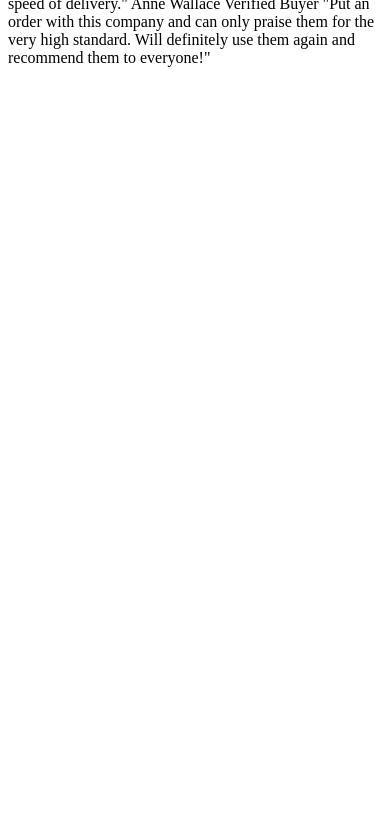
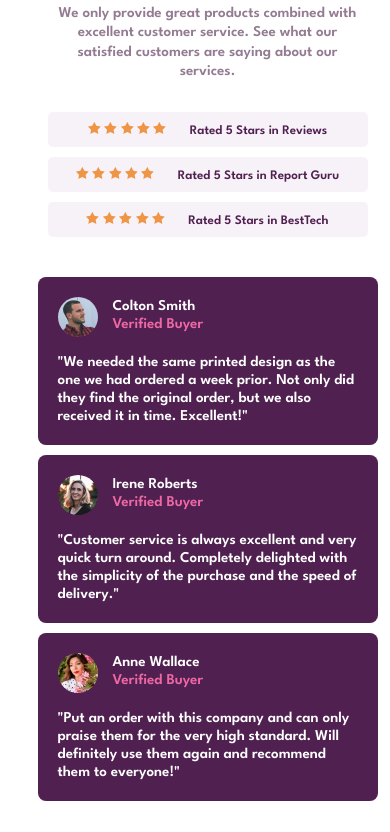
Before and after one commit to OpeyemiBanky/Social-proof-section-2, a plain HTML site: page index.html in a window 390 px wide. Shown: the part 211-1043 px from the top of the page. Before the commit the page ends 844 px from the top, so only its background shows below. Drawn offline with Linux system fonts and the light colour scheme.

Commit message:
Completed Project

```diff
--- a/index.html
+++ b/index.html
@@ -3,33 +3,87 @@
   <head>
     <meta charset="UTF-8" />
     <meta name="viewport" content="width=device-width, initial-scale=1.0" />
+    <!-- Link to the website's favicon -->
     <link rel="icon" type="image/png" sizes="32x32" href="./images/favicon-32x32.png"/>
     <title>Social_proof_section</title>
+    <!-- Link to external CSS -->
+    <link rel="stylesheet" href="style.css">
   </head>
-  <body></body>
-</html>
+  <body>
+    <!-- <img src="/images/bg-pattern-top-desktop.svg" alt=""> -->
 
-10,000+ of our users love our products.
+     <!-- Container for the main content -->
+    <div class="container">
+      <!-- First section within the main container -->
+      <div class="container1">
+        <!-- Left side of the first section -->
+        <div class="left">
+          <h2><b>10,000+ of our <br>users love our <br>products.</b></h2>
+          <p>We only provide great products combined with excellent customer service.
+            See what our satisfied customers are saying about our services.</p>
+        </div>
+        <!-- Right side of the first section -->
+        <div class="right">
+          <div class="s1">
+            <img src="/images/icon-star.svg" alt="" width="13px">
+            <img src="/images/icon-star.svg" alt="" width="13px">
+            <img src="/images/icon-star.svg" alt="" width="13px">
+            <img src="/images/icon-star.svg" alt="" width="13px">
+            <img src="/images/icon-star.svg" alt="" width="13px" style="margin-right: 20px;">
+            <b>Rated 5 Stars in Reviews</b>
+          </div>
+          <div class="s2">
+            <img src="/images/icon-star.svg" alt="" width="13px">
+            <img src="/images/icon-star.svg" alt="" width="13px">
+            <img src="/images/icon-star.svg" alt="" width="13px">
+            <img src="/images/icon-star.svg" alt="" width="13px">
+            <img src="/images/icon-star.svg" alt="" width="13px" style="margin-right: 20px;">
+            <b>Rated 5 Stars in Report Guru</b>
+          </div>
+          <div class="s3">
+            <img src="/images/icon-star.svg" alt="" width="13px">
+            <img src="/images/icon-star.svg" alt="" width="13px">
+            <img src="/images/icon-star.svg" alt="" width="13px">
+            <img src="/images/icon-star.svg" alt="" width="13px">
+            <img src="/images/icon-star.svg" alt="" width="13px" style="margin-right: 20px;">
+            <b>Rated 5 Stars in BestTech</b>
+          </div>
+        </div>
+      </div>
 
-We only provide great products combined with excellent customer service.
-See what our satisfied customers are saying about our services.
+      <!-- Second section within the main container -->
 
-Rated 5 Stars in Reviews
-Rated 5 Stars in Report Guru
-Rated 5 Stars in BestTech
-
-Colton Smith
+      <!-- Container for customer reviews -->
+      <div class="container2">
+        <div class="box1">
+          <div class="b">
+            <img src="/images/image-colton.jpg" alt="">
+            <span style="color: hsl(0, 0%, 100%);">Colton Smith</span> <br>
             Verified Buyer
+          </div>
           "We needed the same printed design as the one we had ordered a week prior.
           Not only did they find the original order, but we also received it in time.
           Excellent!"
-
-Irene Roberts
+        </div>
+        <div class="box2">
+          <div class="b">
+            <img src="/images/image-irene.jpg" alt="">
+            <span style="color: hsl(0, 0%, 100%);">Irene Roberts</span> <br>
             Verified Buyer
+          </div>
           "Customer service is always excellent and very quick turn around. Completely
           delighted with the simplicity of the purchase and the speed of delivery."
-
-Anne Wallace
+        </div>
+        <div class="box3">
+          <div class="b">
+            <img src="/images/image-anne.jpg" alt="">
+            <span style="color: hsl(0, 0%, 100%);">Anne Wallace</span> <br>
             Verified Buyer
+          </div>
           "Put an order with this company and can only praise them for the very high
           standard. Will definitely use them again and recommend them to everyone!"
+        </div>
+      </div>
+    </div>
+  </body>
+</html>
--- /dev/null
+++ b/style.css
@@ -0,0 +1,192 @@
+/* Importing the 'League Spartan' font from Google Fonts */
+@import url('https://fonts.googleapis.com/css2?family=League+Spartan:wght@600&display=swap');
+
+/* Setting the font family for the entire page */
+body{
+    font-family: 'League Spartan', sans-serif;
+
+}
+
+/* Styling the main container */
+.container{
+    width: auto;
+    height: fit-content;
+    margin: 50px;
+    padding: 12px;
+}
+
+/* Styling the first section within the main container */
+.container1{
+    display: flex;
+    flex-direction: row;
+    height: 320px;
+    width: 800px;
+}
+
+/* Styling the left side of the first section */
+.left{
+    width: 400px;
+}
+h2{
+    font-weight: 800;
+    font-size: 48px;
+    color: hsl(300, 43%, 22%);
+}
+p{
+    color: hsl(303, 10%, 53%);
+    font-size: 15px;
+    line-height: 1.3;
+    margin-top: -10px;
+}
+
+/* Styling the right side of the first section */
+.right{
+    margin-top: 50px;
+    margin-left:50px;
+}
+
+/* Styling for star rating subsections */
+
+.s1{
+    background-color: hsl(300, 24%, 96%);
+    color: hsl(300, 43%, 22%);
+    width: 300px;
+    border-radius: 5px;
+    padding: 10px;
+    font-size: small;
+    font-weight: 600;
+}
+.s2{
+    background-color: hsl(300, 24%, 96%);
+    color: hsl(300, 43%, 22%);
+    width: 300px;
+    border-radius: 5px;
+    padding: 10px;
+    font-size: small;
+    font-weight: 600;
+    margin: 10px;
+    margin-left: 30px;
+}
+.s3{
+    background-color: hsl(300, 24%, 96%);
+    color: hsl(300, 43%, 22%);
+    width: 300px;
+    border-radius: 5px;
+    padding: 10px;
+    font-size: small;
+    font-weight: 600;
+    margin-left: 60px;
+}
+
+/* Styling the second section within the main container */
+.container2{
+    display: flex;
+    flex-direction: row;
+    width: 1000px;
+}
+.container2 div{
+    line-height: 1.2;
+}
+
+/* Styling for individual customer review boxes */
+.box1{
+    background-color: hsl(300, 43%, 22%);
+    padding: 20px;
+    height: fit-content;
+    border-radius: 8px;
+    font-size: 15px;
+    width: auto;
+    color: hsl(0, 0%, 100%);
+}
+
+/* Styling for customer profile images */
+.container2 img{
+    width: 40px;
+    height: 40px;
+    border-radius: 50%;
+    float: left;
+    margin-right: 15px;
+}
+.b{
+    font-size: 15px;
+    font-weight: 400;
+    margin-bottom: 20px;
+    color: hsl(333, 80%, 67%);
+}
+.box2{
+    background-color: hsl(300, 43%, 22%);
+    padding: 20px;
+    height: fit-content;
+    border-radius: 8px;
+    font-size: 15px;
+    width: auto;
+    color: hsl(0, 0%, 100%);
+    margin-left: 30px;
+    margin-top: 15px;
+}
+.box3{
+    background-color: hsl(300, 43%, 22%);
+    padding: 20px;
+    height: fit-content;
+    border-radius: 8px;
+    font-size: 15px;
+    width: auto;
+    color: hsl(0, 0%, 100%);
+    margin-left: 30px;
+    margin-top: 31px;
+}
+
+/* Media query for screens with a maximum width of 400px */
+@media screen and (max-width:400px){
+    body{
+        justify-content: center;
+        align-items: center;
+    }
+    .container{
+        display: flex;
+        flex-direction: column;
+        justify-content: center;
+        align-items: center;
+        width: 375px;
+        height: fit-content;
+        margin: 0 auto;
+    }
+    .container1{
+        display: flex;
+        flex-direction: column;
+        justify-content: center;
+        align-items: center;
+        width: 375px;
+        height: fit-content;
+        text-align: center;
+    }
+    .container2{
+        display: flex;
+        flex-direction: column;
+        width: 375px;
+        margin: 0 auto;
+        margin-top: 30px;
+        margin-bottom: 30px;
+    }
+    .right{
+        align-items: center;
+        margin: 0 auto;
+        margin-top: 20px;
+    }
+    p{
+        width: 300px;
+        align-items: center;
+        margin: 0 auto;
+        margin-top: -20px;
+    }
+    .s1,.s2,.s3{
+        margin: 0 auto;
+        width: 300px;
+        margin: 10px;
+    }
+    .box1,.box2,.box3{
+        margin: 0 auto;
+        width: 300px;
+        margin-bottom: 10px;
+    }
+}
```
Lines whose indentation alone changed are shown as unchanged.
